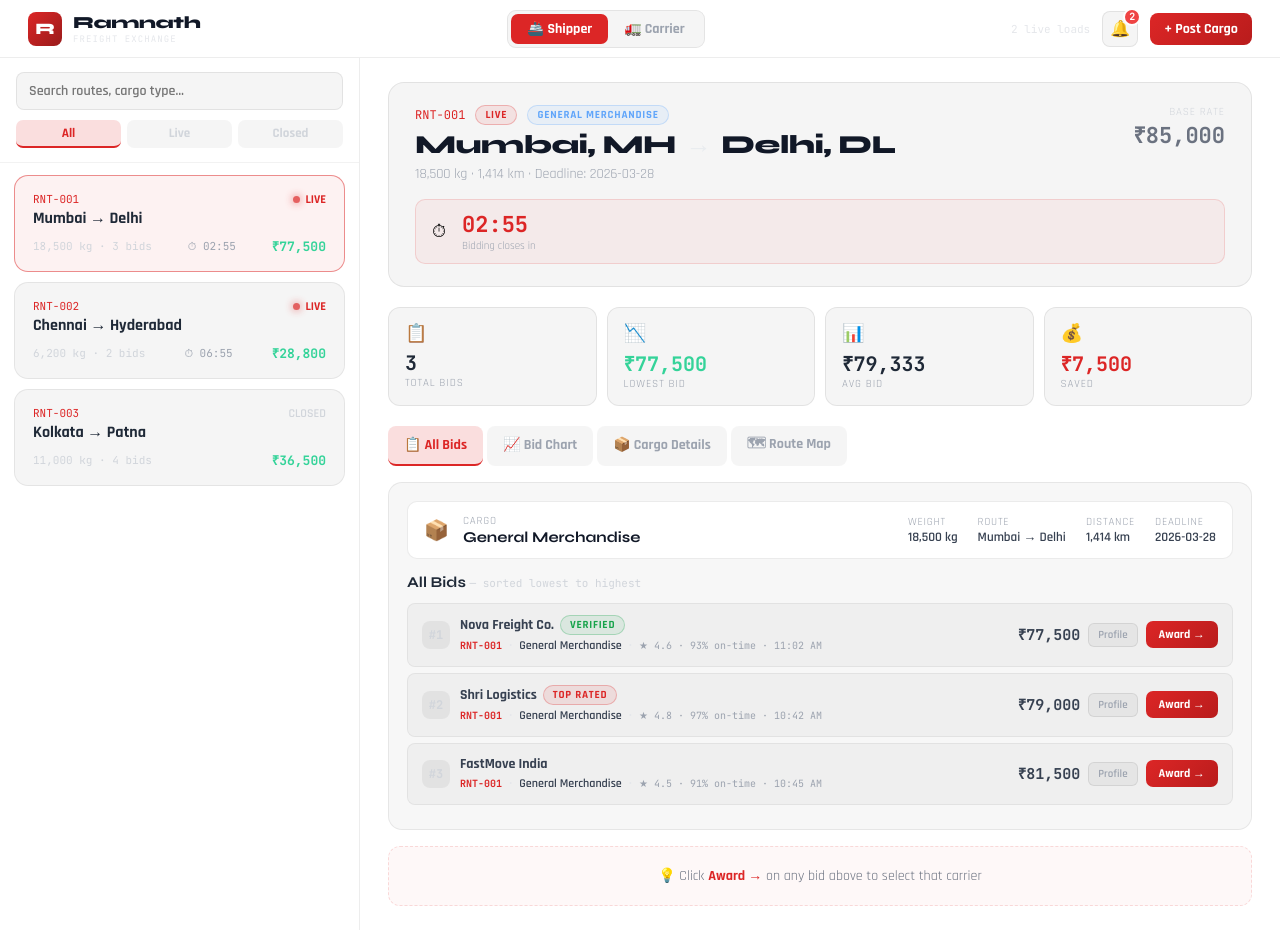
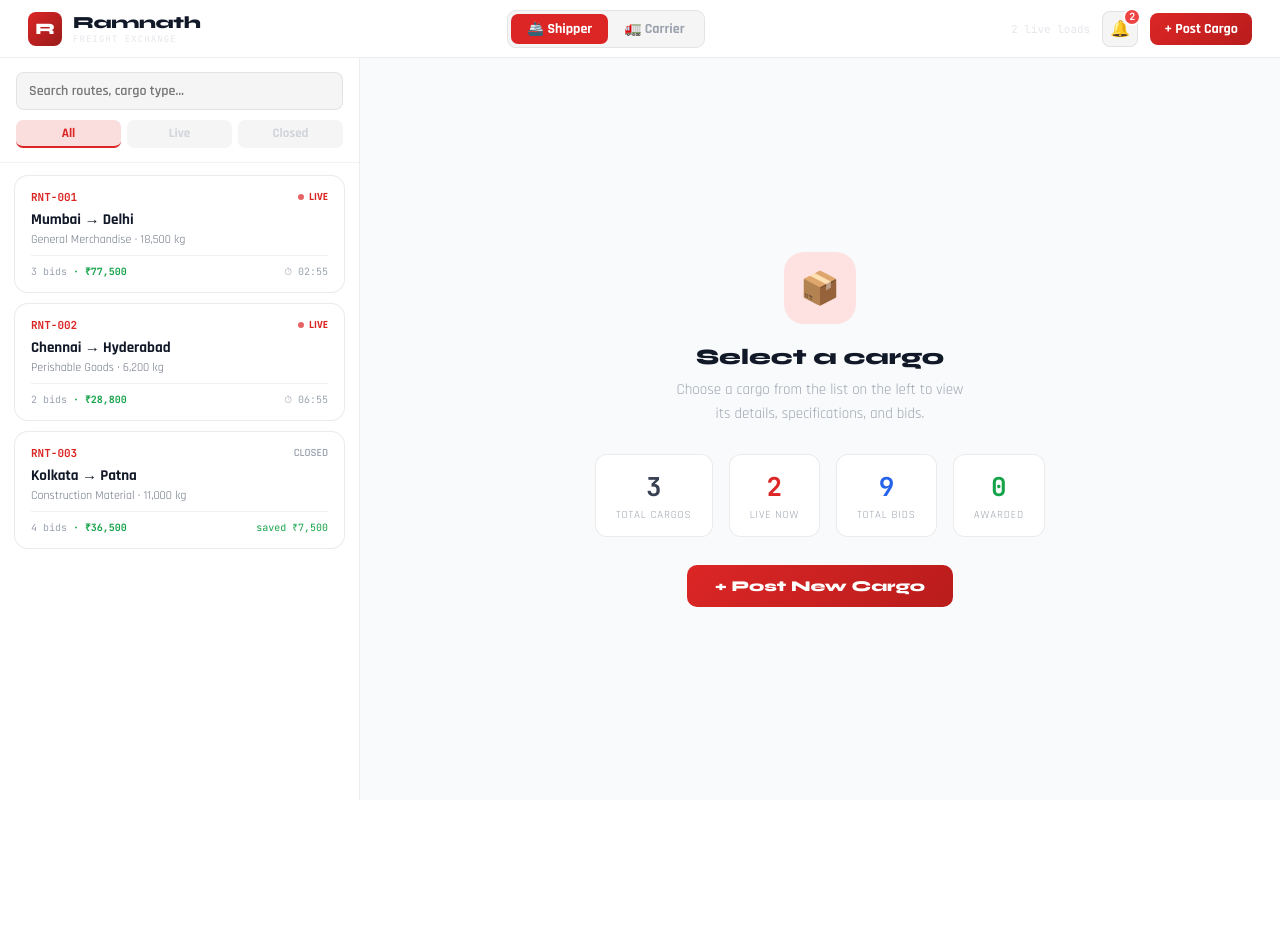
Before and after one commit to prrithive14/Freight-Bidding, a React (Vite) app: page / in a window 1280 px wide. After the commit the page ends 800 px from the top, so only its background shows below. Built offline with nearby package versions, Linux system fonts and the light colour scheme.

Commit message:
Add files via upload

```diff
--- a/src/App.jsx
+++ b/src/App.jsx
@@ -770,34 +770,52 @@ function BidRow({ bid, isWinner, rank, onViewProfile, onAward, canAward, cargoId
 
 function CargoCard({ cargo, onSelect, selected }) {
   const lowestBid = cargo.bids.length ? Math.min(...cargo.bids.map(b => b.amount)) : null;
+  const savings = lowestBid ? cargo.baseRate - lowestBid : 0;
   return (
     <div onClick={() => onSelect(cargo.id)} style={{
-      background: selected ? "rgba(220,38,38,0.06)" : "rgba(0,0,0,0.04)",
-      border: selected ? "1.5px solid rgba(220,38,38,0.5)" : "1.5px solid rgba(0,0,0,0.07)",
-      borderRadius: 14, padding: "16px 18px", cursor: "pointer", transition: "all 0.2s", marginBottom: 10,
+      background: selected ? "#fff" : "#fff",
+      border: selected ? "2px solid #dc2626" : "1px solid rgba(0,0,0,0.08)",
+      borderRadius: 14, padding: "14px 16px", cursor: "pointer",
+      transition: "all 0.15s", marginBottom: 10,
+      boxShadow: selected ? "0 0 0 4px rgba(220,38,38,0.08)" : "none",
     }}>
-      <div style={{ display: "flex", justifyContent: "space-between", alignItems: "flex-start", marginBottom: 8 }}>
-        <div>
-          <div style={{ fontFamily: "JetBrains Mono", fontSize: 11, color: "#dc2626", marginBottom: 2 }}>{cargo.id}</div>
-          <div style={{ fontFamily: "Rajdhani", fontWeight: 700, fontSize: 16, color: "#1f2937" }}>
-            {cargo.origin.split(",")[0]} → {cargo.destination.split(",")[0]}
-          </div>
-        </div>
+      {/* Top row: ID + status */}
+      <div style={{ display: "flex", justifyContent: "space-between", alignItems: "center", marginBottom: 6 }}>
+        <span style={{ fontFamily: "JetBrains Mono", fontSize: 11, fontWeight: 700, color: "#dc2626" }}>{cargo.id}</span>
         {cargo.status === "live"
-          ? <span style={{ display: "flex", alignItems: "center", gap: 5, color: "#dc2626", fontFamily: "Rajdhani", fontWeight: 700, fontSize: 12 }}>
-              <span style={{ width: 7, height: 7, borderRadius: "50%", background: "#dc2626", boxShadow: "0 0 8px #dc2626", animation: "pulse 1.5s infinite", display: "inline-block" }} />LIVE
+          ? <span style={{ display: "flex", alignItems: "center", gap: 5, color: "#dc2626", fontFamily: "Rajdhani", fontWeight: 700, fontSize: 11 }}>
+              <span style={{ width: 6, height: 6, borderRadius: "50%", background: "#dc2626", animation: "pulse 1.5s infinite", display: "inline-block" }} />LIVE
             </span>
           : cargo.status === "awarded"
-          ? <span style={{ color: "#16a34a", fontFamily: "Rajdhani", fontWeight: 700, fontSize: 12 }}>✓ AWARDED</span>
-          : <span style={{ color: "#d1d5db", fontFamily: "Rajdhani", fontWeight: 600, fontSize: 12 }}>CLOSED</span>
+          ? <span style={{ color: "#16a34a", fontFamily: "Rajdhani", fontWeight: 700, fontSize: 11 }}>✓ AWARDED</span>
+          : <span style={{ color: "#9ca3af", fontFamily: "Rajdhani", fontWeight: 600, fontSize: 11 }}>CLOSED</span>
         }
       </div>
-      <div style={{ display: "flex", justifyContent: "space-between", alignItems: "center" }}>
-        <div style={{ fontFamily: "JetBrains Mono", fontSize: 11, color: "#d1d5db" }}>{cargo.weight} · {cargo.bids.length} bids</div>
-        {cargo.status === "live" && cargo.timer > 0 && (
-          <div style={{ fontFamily: "JetBrains Mono", fontSize: 11, color: cargo.timer < 60 ? "#ef4444" : "#9ca3af" }}>⏱ {formatTime(cargo.timer)}</div>
-        )}
-        {lowestBid && <div style={{ fontFamily: "JetBrains Mono", fontWeight: 700, color: "#34d399", fontSize: 13 }}>{formatINR(lowestBid)}</div>}
+
+      {/* Route */}
+      <div style={{ fontFamily: "Rajdhani", fontWeight: 700, fontSize: 15, color: "#111827", marginBottom: 3 }}>
+        {cargo.origin.split(",")[0]} → {cargo.destination.split(",")[0]}
+      </div>
+
+      {/* Cargo type */}
+      <div style={{ fontFamily: "Rajdhani", fontSize: 12, color: "#6b7280", marginBottom: 8 }}>
+        {cargo.type} · {cargo.weight}
+      </div>
+
+      {/* Bottom row: bids count + lowest bid + timer */}
+      <div style={{ display: "flex", justifyContent: "space-between", alignItems: "center", paddingTop: 8, borderTop: "1px solid rgba(0,0,0,0.06)" }}>
+        <div style={{ fontFamily: "JetBrains Mono", fontSize: 10, color: "#9ca3af" }}>
+          {cargo.bids.length} bid{cargo.bids.length !== 1 ? "s" : ""}
+          {lowestBid && <span style={{ color: "#16a34a", fontWeight: 700 }}> · {formatINR(lowestBid)}</span>}
+        </div>
+        <div style={{ display: "flex", gap: 8, alignItems: "center" }}>
+          {cargo.status === "live" && cargo.timer > 0 && (
+            <span style={{ fontFamily: "JetBrains Mono", fontSize: 10, color: cargo.timer < 60 ? "#ef4444" : "#9ca3af" }}>⏱ {formatTime(cargo.timer)}</span>
+          )}
+          {savings > 0 && cargo.status !== "live" && (
+            <span style={{ fontFamily: "JetBrains Mono", fontSize: 10, color: "#16a34a" }}>saved {formatINR(savings)}</span>
+          )}
+        </div>
       </div>
     </div>
   );
@@ -807,9 +825,9 @@ function CargoCard({ cargo, onSelect, selected }) {
 
 export default function App() {
   const [cargos, setCargos] = useState(INITIAL_CARGOS);
-  const [selectedId, setSelectedId] = useState("RNT-001");
+  const [selectedId, setSelectedId] = useState(null);
   const [view, setView] = useState("shipper");
-  const [activeTab, setActiveTab] = useState("bids"); // bids | chart | map
+  const [activeTab, setActiveTab] = useState("cargo");
   const [bidAmount, setBidAmount] = useState("");
   const [selectedCarrier, setSelectedCarrier] = useState(ALL_CARRIERS[0]);
   const [toast, setToast] = useState(null);
@@ -819,11 +837,17 @@ export default function App() {
   const [showNotifs, setShowNotifs] = useState(false);
   const [filter, setFilter] = useState("all");
   const [search, setSearch] = useState("");
-  const [awardConfirm, setAwardConfirm] = useState(null); // { bid, cargo }
+  const [awardConfirm, setAwardConfirm] = useState(null);
   const [shipmentViewId, setShipmentViewId] = useState(null);
 
   const selected = cargos.find(c => c.id === selectedId);
   const unread = notifs.filter(n => !n.read).length;
+
+  const selectCargo = (id) => {
+    setSelectedId(id);
+    setActiveTab("cargo"); // always land on cargo details first
+    setShipmentViewId(null);
+  };
 
   const confirmAward = () => {
     const { bid, cargo } = awardConfirm;
@@ -1008,7 +1032,7 @@ export default function App() {
               {filteredCargos.length === 0 ? (
                 <div style={{ textAlign: "center", padding: "40px 0", color: "#e5e7eb", fontFamily: "Rajdhani" }}>No loads found</div>
               ) : (
-                filteredCargos.map(c => <CargoCard key={c.id} cargo={c} onSelect={setSelectedId} selected={selectedId === c.id} />)
+                filteredCargos.map(c => <CargoCard key={c.id} cargo={c} onSelect={selectCargo} selected={selectedId === c.id} />)
               )}
             </div>
           </div>
@@ -1017,12 +1041,40 @@ export default function App() {
           {shipmentViewId && cargos.find(c => c.id === shipmentViewId) ? (
             <ShipmentView
               cargo={cargos.find(c => c.id === shipmentViewId)}
-              onBack={() => { setShipmentViewId(null); setSelectedId(shipmentViewId); }}
+              onBack={() => { setShipmentViewId(null); selectCargo(shipmentViewId); }}
             />
           ) : (
-          <div style={{ flex: 1, overflowY: "auto", padding: "24px 28px" }}>
-            {selected && (
-              <div style={{ animation: "fadeIn 0.3s ease" }}>
+          <div style={{ flex: 1, overflowY: "auto", padding: "24px 28px", background: "#f9fafb" }}>
+            {!selected ? (
+              /* ── EMPTY STATE ── */
+              <div style={{ height: "100%", display: "flex", flexDirection: "column", alignItems: "center", justifyContent: "center", padding: "60px 40px", textAlign: "center", animation: "fadeIn 0.3s ease" }}>
+                <div style={{ width: 72, height: 72, borderRadius: 20, background: "#fee2e2", display: "flex", alignItems: "center", justifyContent: "center", fontSize: 32, marginBottom: 20 }}>📦</div>
+                <div style={{ fontFamily: "Syne", fontWeight: 800, fontSize: 22, color: "#111827", marginBottom: 8 }}>Select a cargo</div>
+                <div style={{ fontFamily: "Rajdhani", fontSize: 15, color: "#9ca3af", maxWidth: 300, lineHeight: 1.6, marginBottom: 28 }}>
+                  Choose a cargo from the list on the left to view its details, specifications, and bids.
+                </div>
+                {/* Quick stats */}
+                <div style={{ display: "flex", gap: 16 }}>
+                  {[
+                    { label: "Total Cargos", val: cargos.length, color: "#374151" },
+                    { label: "Live Now", val: cargos.filter(c => c.status === "live").length, color: "#dc2626" },
+                    { label: "Total Bids", val: cargos.reduce((s, c) => s + c.bids.length, 0), color: "#2563eb" },
+                    { label: "Awarded", val: cargos.filter(c => c.status === "awarded").length, color: "#16a34a" },
+                  ].map(({ label, val, color }) => (
+                    <div key={label} style={{ background: "#fff", border: "1px solid rgba(0,0,0,0.08)", borderRadius: 12, padding: "14px 20px", textAlign: "center" }}>
+                      <div style={{ fontFamily: "JetBrains Mono", fontWeight: 700, fontSize: 26, color }}>{val}</div>
+                      <div style={{ fontFamily: "Rajdhani", fontSize: 11, color: "#9ca3af", textTransform: "uppercase", letterSpacing: "0.08em", marginTop: 4 }}>{label}</div>
+                    </div>
+                  ))}
+                </div>
+                {view === "shipper" && (
+                  <button onClick={() => setShowPostModal(true)} style={{ marginTop: 28, padding: "12px 28px", borderRadius: 10, border: "none", cursor: "pointer", background: "linear-gradient(135deg, #dc2626, #b91c1c)", color: "#fff", fontFamily: "Syne", fontWeight: 800, fontSize: 15 }}>
+                    + Post New Cargo
+                  </button>
+                )}
+              </div>
+            ) : (
+            <div style={{ animation: "fadeIn 0.3s ease" }}>
                 {/* Cargo header card */}
                 <div style={{ background: "rgba(0,0,0,0.04)", border: "1px solid rgba(0,0,0,0.08)", borderRadius: 16, padding: "22px 26px", marginBottom: 20 }}>
                   <div style={{ display: "flex", justifyContent: "space-between", alignItems: "flex-start", flexWrap: "wrap", gap: 12 }}>
```
